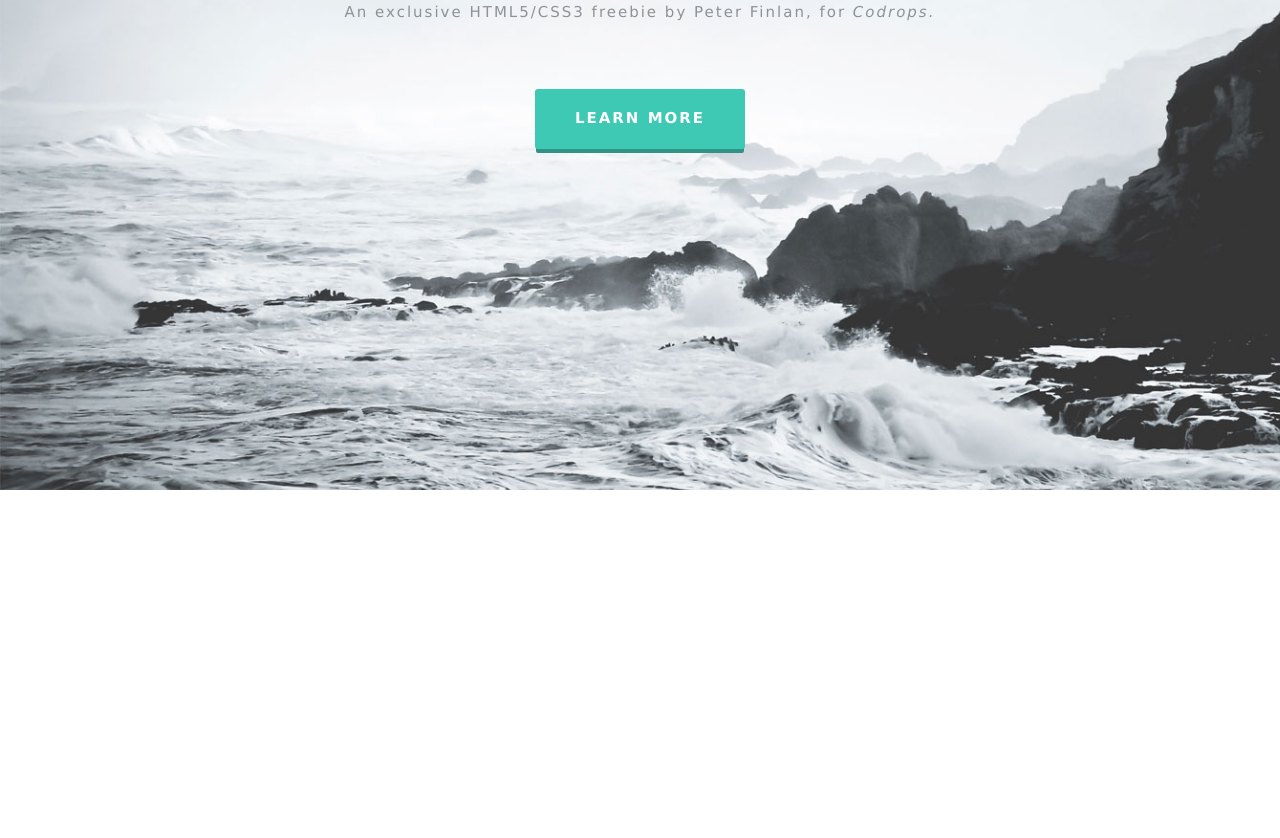
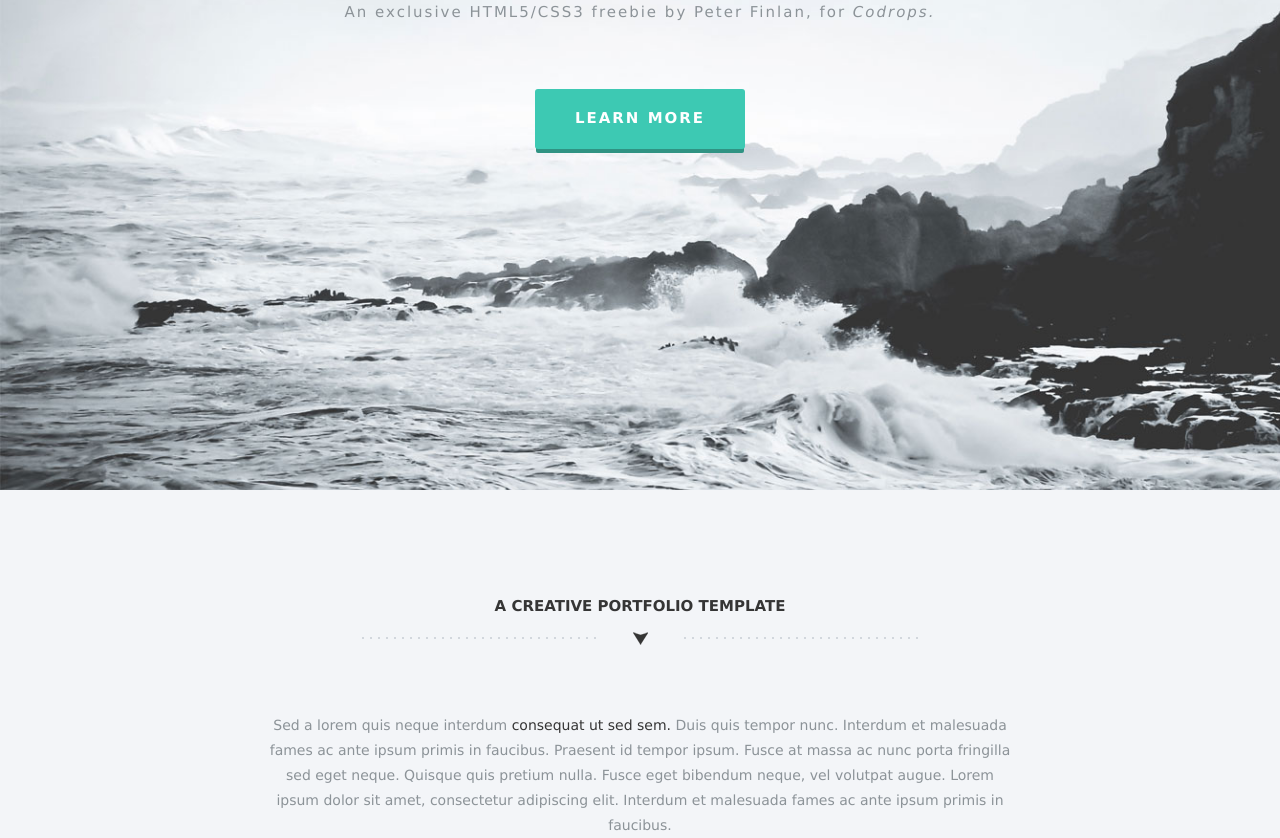
Before and after one commit to IvanMendieta/halcyondays, a website: page app/index.html in a window 1280 px wide. Shown: the part 332-1170 px from the top of the page. Before the commit the page ends 822 px from the top, so only its background shows below. Drawn offline with Linux system fonts and the light colour scheme.

Commit message:
portfolio complete section

```diff
--- a/app/assets/css/base/_variables.css
+++ b/app/assets/css/base/_variables.css
@@ -3,3 +3,4 @@ $mainTextGrey: #353535;
 $mainTextLight: #a1a9b0;
 $subTextTitle: #8c9398;
 $burgerMenuColor: #372c3c;
+$backgroundSpace: #f3f5f8;
--- a/app/assets/css/main.css
+++ b/app/assets/css/main.css
@@ -6,3 +6,5 @@
 @import 'modules/_large-hero-section';
 @import 'modules/_btn';
 @import 'modules/_menu-icon';
+@import 'modules/_portfolio-section';
+@import 'modules/_margin-top-section';
--- /dev/null
+++ b/app/assets/css/modules/_margin-top-section.css
@@ -0,0 +1,5 @@
+.margin-top-section{
+  padding-top: 108px;
+
+
+}
--- /dev/null
+++ b/app/assets/css/modules/_portfolio-section.css
@@ -0,0 +1,36 @@
+.portfolio-section{
+  background-color: $backgroundSpace;
+
+  &__container{
+    text-align: center;
+  }
+
+  &__title{
+    color: $mainTextGrey;
+    text-transform: uppercase;
+    font-family: 'Gotham Rounded', Verdana, Tahoma, Arial, Sans-Serif;
+    font-size: 0.9375rem;
+
+  }
+  &__arrow{
+    background-image: url('../../../assets/img/sep.png');
+    background-repeat: no-repeat;
+    background-position: center bottom;
+    padding-bottom: 30px;
+  }
+  &__desc{
+    color: $subTextTitle;
+    font-size: 0.875rem;
+    font-family: 'Gotham Rounded', Verdana, Tahoma, Arial, Sans-Serif;
+    padding-top: 68px;
+    max-width: 744px;
+    margin: 0 auto;
+    line-height: 25px;
+  }
+
+
+
+  span.desc-span{
+    color: $mainTextGrey;
+  }
+}
--- a/app/index.html
+++ b/app/index.html
@@ -28,6 +28,15 @@
   </div>
 </header>
 
+<section class="portfolio-section">
+  <div class="wrapper wrapper--small">
+    <div class="portfolio-section__container margin-top-section">
+      <h3 class="portfolio-section__title portfolio-section__arrow">A creative portfolio template</h3>
+      <p class="portfolio-section__desc">Sed a lorem quis neque interdum <span class="desc-span">consequat ut sed sem.</span> Duis quis tempor nunc. Interdum et malesuada fames ac ante ipsum primis in faucibus. Praesent id tempor ipsum. Fusce at massa ac nunc porta fringilla sed eget neque. Quisque quis pretium nulla. Fusce eget bibendum neque, vel volutpat augue. Lorem ipsum dolor sit amet, consectetur adipiscing elit. Interdum et malesuada fames ac ante ipsum primis in faucibus.</p>
+    </div>
+  </div>
+</section>
+
 
 
 
```
Also changed, not shown: app/assets/img/sep.png (added), app/dist/build/css/stylesheets.css.
